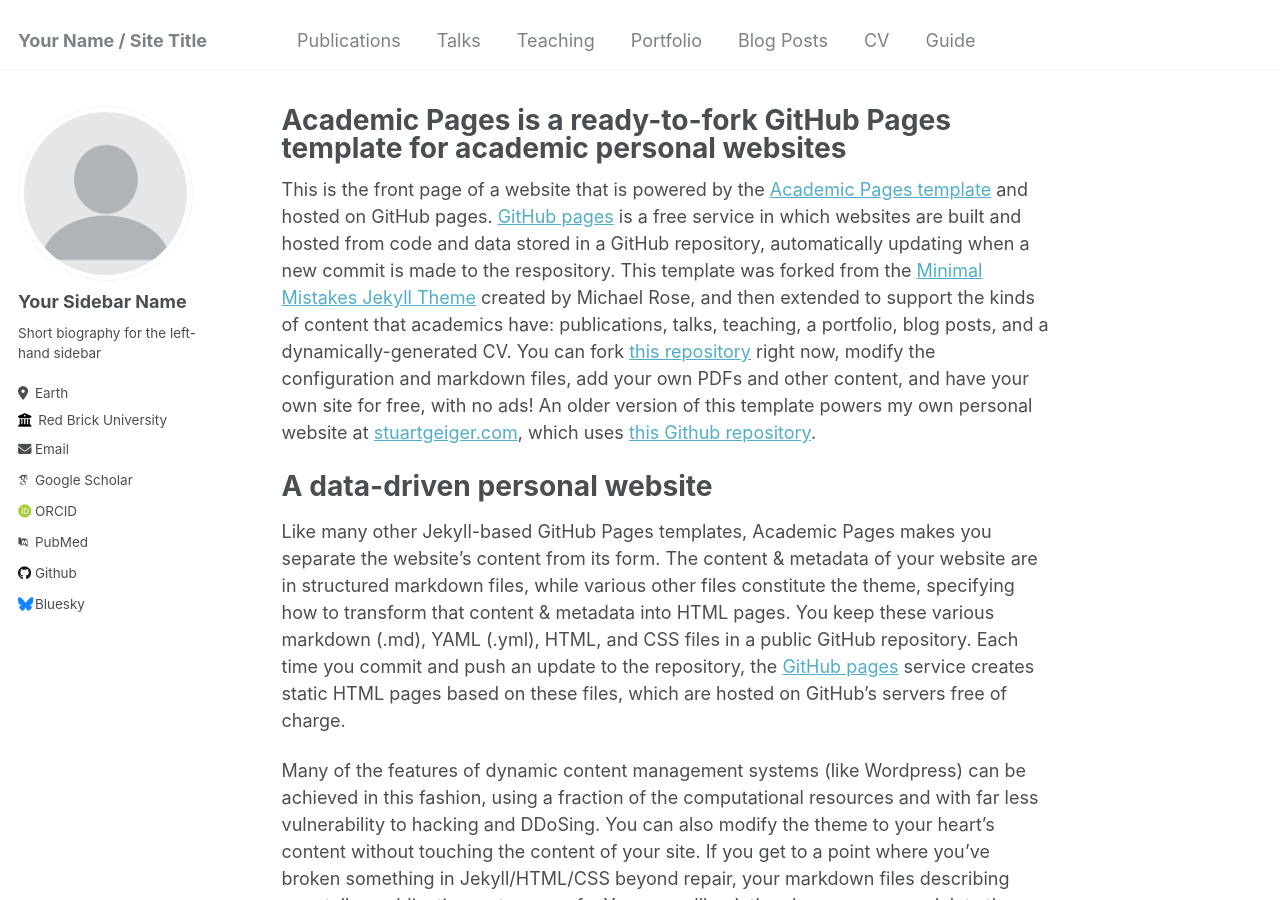
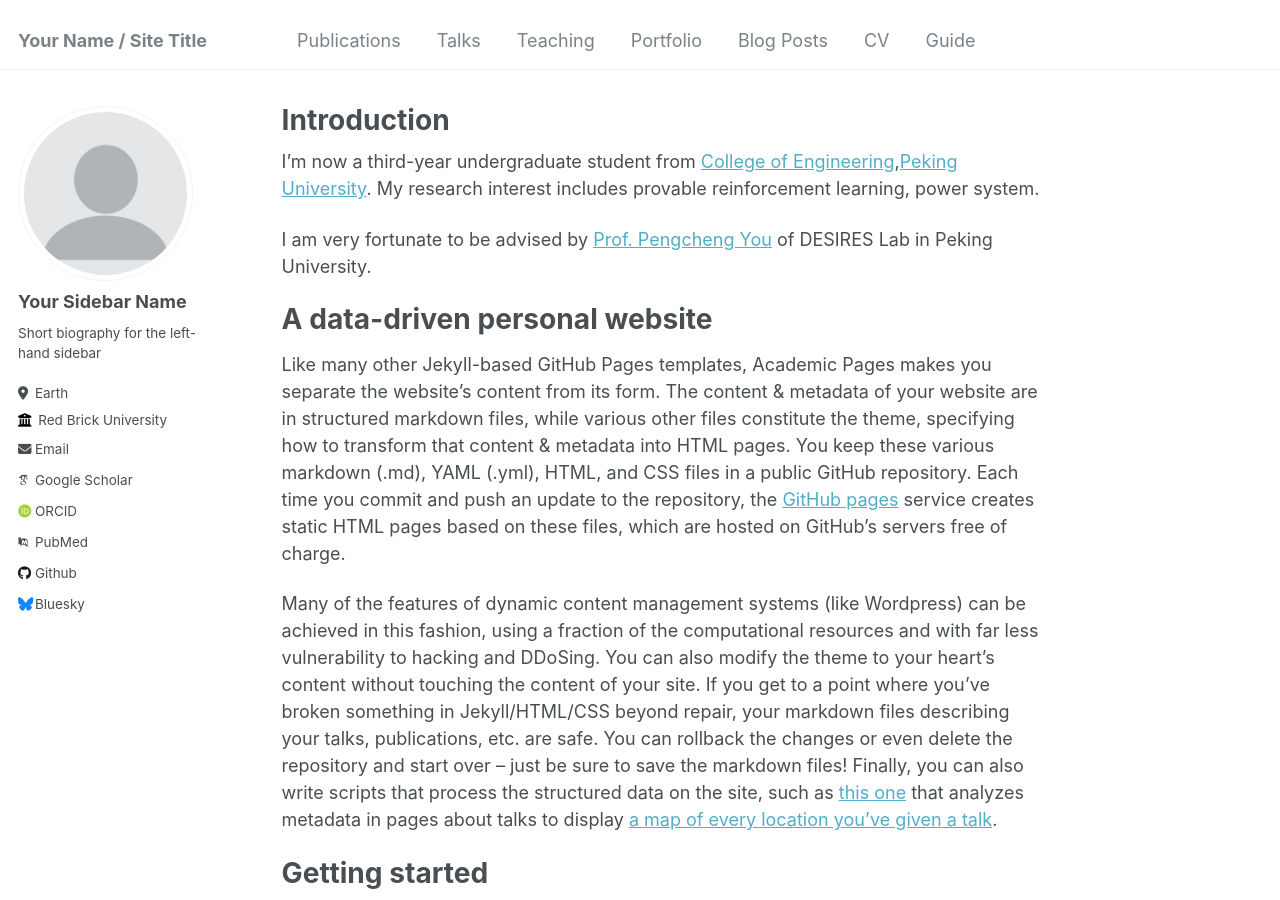
Before and after one commit to crqu/crqu.github.io, a Jekyll site: the page built from _pages/about.md, in a window 1280 px wide and 900 px high. Built offline with Jekyll 4.4.1, drawn with Linux system fonts in a browser that asks for light colours; some web fonts are replaced.

Commit message:
Update about.md

```diff
--- a/_pages/about.md
+++ b/_pages/about.md
@@ -1,13 +1,15 @@
 ---
 permalink: /
-title: "Academic Pages is a ready-to-fork GitHub Pages template for academic personal websites"
+title: "Introduction"
 author_profile: true
 redirect_from:
   - /about/
   - /about.html
 ---
 
-This is the front page of a website that is powered by the [Academic Pages template](https://github.com/academicpages/academicpages.github.io) and hosted on GitHub pages. [GitHub pages](https://pages.github.com) is a free service in which websites are built and hosted from code and data stored in a GitHub repository, automatically updating when a new commit is made to the respository. This template was forked from the [Minimal Mistakes Jekyll Theme](https://mmistakes.github.io/minimal-mistakes/) created by Michael Rose, and then extended to support the kinds of content that academics have: publications, talks, teaching, a portfolio, blog posts, and a dynamically-generated CV. You can fork [this repository](https://github.com/academicpages/academicpages.github.io) right now, modify the configuration and markdown files, add your own PDFs and other content, and have your own site for free, with no ads! An older version of this template powers my own personal website at [stuartgeiger.com](http://stuartgeiger.com), which uses [this Github repository](https://github.com/staeiou/staeiou.github.io).
+I'm now a third-year undergraduate student from [College of Engineering](https://coe.pku.edu.cn),[Peking University](https://www.pku.edu.cn). My research interest includes provable reinforcement learning, power system.
+
+I am very fortunate to be advised by [Prof. Pengcheng You](https://pengcheng-you.github.io/desires-lab/) of DESIRES Lab in Peking University.
 
 A data-driven personal website
 ======
```
